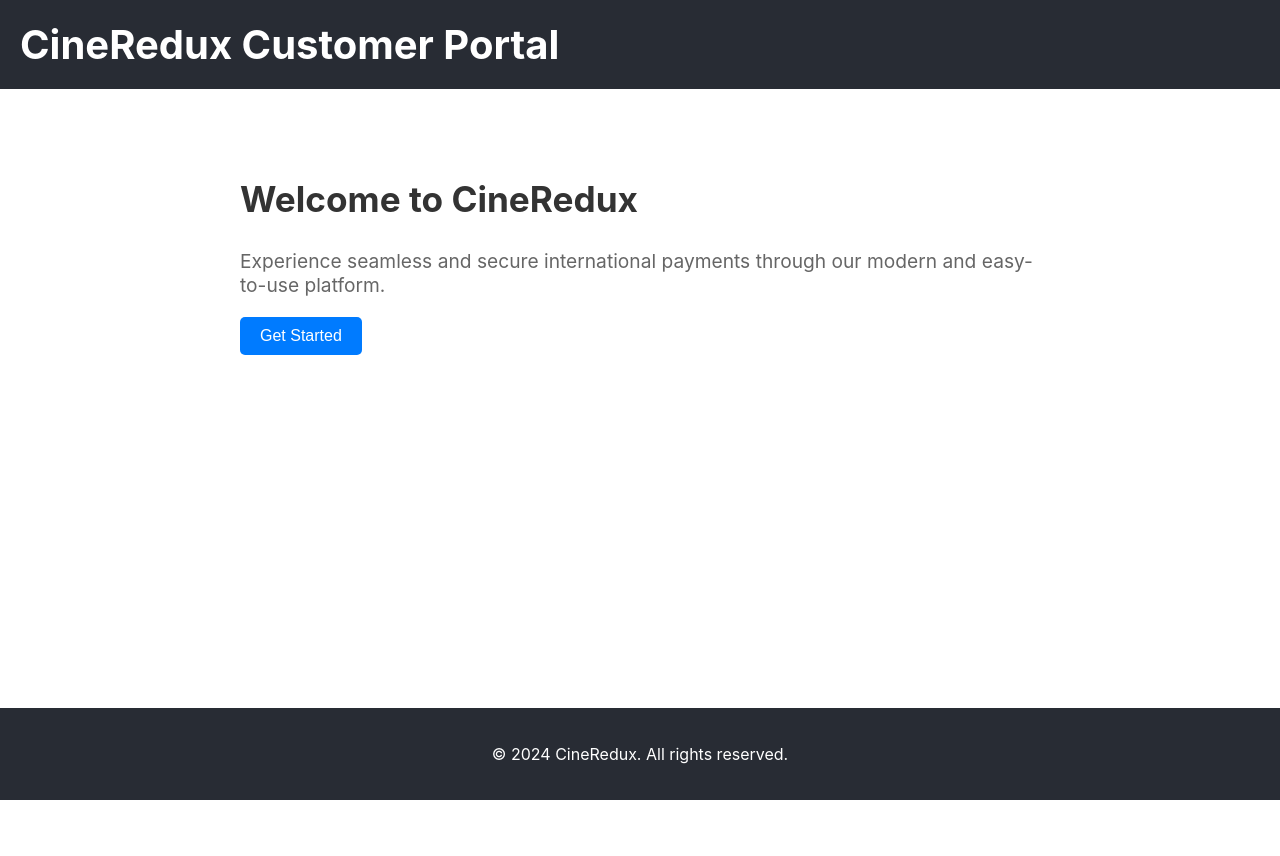
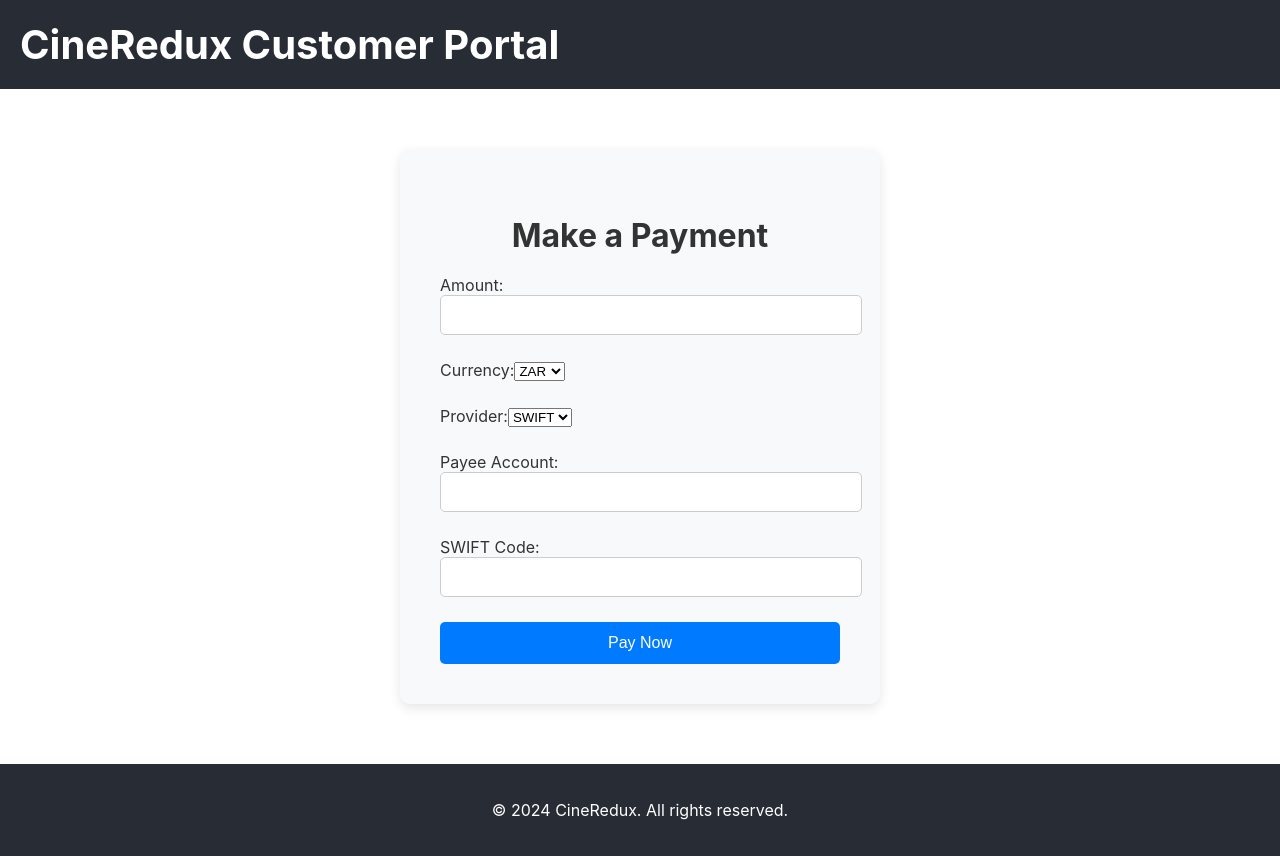
Before and after one commit to CineRedux/CineReduxPortal, a React (Create React App) app in the folder frontend/: page /dashboard in a window 1280 px wide. Before the commit the page ends 800 px from the top, so only its background shows below. Built offline with nearby package versions, Linux system fonts and the light colour scheme.

Commit message:
feat: add frontend components - add Dashboard, Home, Login, Register - update styling - add input whitelisting with regex patterns

```diff
--- a/frontend/package.json
+++ b/frontend/package.json
@@ -6,8 +6,10 @@
     "@testing-library/jest-dom": "^5.17.0",
     "@testing-library/react": "^13.4.0",
     "@testing-library/user-event": "^13.5.0",
+    "axios": "^1.7.7",
     "react": "^18.3.1",
     "react-dom": "^18.3.1",
+    "react-router-dom": "^6.26.2",
     "react-scripts": "5.0.1",
     "web-vitals": "^2.1.4"
   },
--- a/frontend/src/App.js
+++ b/frontend/src/App.js
@@ -1,30 +1,46 @@
 import React from 'react';
+import { BrowserRouter as Router, Routes, Route, useNavigate } from 'react-router-dom';
 import './App.css';
+
+import Home from './components/Home';
+import Register from './components/Register';
+import Login from './components/Login';
+import Dashboard from './components/Dashboard';
 
 function App() {
   return (
+    <Router>
       <div className="App">
         <header className="App-header">
           <nav>
-          <h1>CineRedux Customer Portal</h1>
+            <ClickableH1 />
           </nav>
         </header>
 
         <main>
-        <section className="hero-section">
-          <div className="hero-content">
-            <h2>Welcome to CineRedux</h2>
-            <p>Experience seamless and secure international payments through our modern and easy-to-use platform.</p>
-            <button className="cta-button">Get Started</button>
-          </div>
-        </section>
+          <Routes>
+            <Route path="/" element={<Home />} />
+            <Route path="/register" element={<Register />} />
+            <Route path="/login" element={<Login />} />
+            <Route path="/dashboard" element={<Dashboard />} />
+          </Routes>
         </main>
 
         <footer>
           <p>&copy; {new Date().getFullYear()} CineRedux. All rights reserved.</p>
         </footer>
       </div>
+    </Router>
   );
 }
 
+function ClickableH1() {
+  const navigate = useNavigate();
+
+  return (
+    <h1 onClick={() => navigate('/')} style={{ cursor: 'pointer', userSelect: 'none' }}>
+      CineRedux Customer Portal
+    </h1>
+  );
+}
 export default App;
--- /dev/null
+++ b/frontend/src/components/Dashboard.js
@@ -0,0 +1,97 @@
+import React, { useState } from 'react';
+import axios from 'axios';
+
+function Dashboard() {
+  const [payment, setPayment] = useState({
+    amount: '',
+    currency: 'ZAR',
+    provider: 'SWIFT',
+    payeeAccount: '',
+    swiftCode: ''
+  });
+  const [message, setMessage] = useState('');
+
+  const currencies = ['ZAR', 'USD', 'EUR', 'GBP', 'AUD'];
+
+  const regex = {
+    amount: /^\d+(\.\d{1,2})?$/,
+    currency: /^[A-Z]{3}$/,
+    payeeAccount: /^\d{10,12}$/,
+    swiftCode: /^[A-Z]{6}[A-Z0-9]{2,5}$/
+  };
+
+  const handleChange = (e) => {
+    setPayment({ ...payment, [e.target.name]: e.target.value });
+  };
+
+  const validate = () => {
+    for (let key in payment) {
+      if (!regex[key].test(payment[key])) {
+        setMessage(`Invalid ${key}`);
+        return false;
+      }
+    }
+    return true;
+  };
+
+  const handleSubmit = async (e) => {
+    e.preventDefault();
+    setMessage('');
+
+    if (!validate()) return;
+
+    try {
+      const response = await axios.post('/api/payments/create', payment, { https: true });
+      if (response.data.success) {
+        setMessage('Payment initiated successfully');
+        setPayment({
+          amount: '',
+          currency: 'ZAR',
+          provider: 'SWIFT',
+          payeeAccount: '',
+          swiftCode: ''
+        });
+      }
+    } catch (err) {
+      setMessage(err.response?.data?.message || 'Payment failed');
+    }
+  };
+
+  return (
+    <div className="form-container">
+      <h2>Make a Payment</h2>
+      {message && <p className="message">{message}</p>}
+      <form onSubmit={handleSubmit}>
+        <label>
+          Amount:
+          <input type="text" name="amount" value={payment.amount} onChange={handleChange} required />
+        </label>
+        <label>
+          Currency:
+          <select name="currency" value={payment.currency} onChange={handleChange} required>
+            {currencies.map((currency) => (
+              <option key={currency} value={currency}>{currency}</option>
+            ))}
+          </select>
+        </label>
+        <label>
+          Provider:
+          <select name="provider" value={payment.provider} onChange={handleChange} required>
+            <option value="SWIFT">SWIFT</option>
+          </select>
+        </label>
+        <label>
+          Payee Account:
+          <input type="text" name="payeeAccount" value={payment.payeeAccount} onChange={handleChange} required />
+        </label>
+        <label>
+          SWIFT Code:
+          <input type="text" name="swiftCode" value={payment.swiftCode} onChange={handleChange} required />
+        </label>
+        <button type="submit">Pay Now</button>
+      </form>
+    </div>
+  );
+}
+
+export default Dashboard;
--- /dev/null
+++ b/frontend/src/components/Home.js
@@ -0,0 +1,18 @@
+import React from 'react';
+import { useNavigate } from 'react-router-dom';
+
+function Home() {
+  const navigate = useNavigate();
+
+  return (
+    <section className="hero-section">
+      <div className="hero-content">
+        <h2>Welcome to CineRedux</h2>
+        <p>Experience seamless and secure international payments through our modern and easy-to-use platform.</p>
+        <button className="cta-button" onClick={() => navigate('/register')}>Get Started</button>
+      </div>
+    </section>
+  );
+}
+
+export default Home;
--- /dev/null
+++ b/frontend/src/components/Login.js
@@ -0,0 +1,75 @@
+import React, { useState } from 'react';
+import axios from 'axios';
+import { useNavigate } from 'react-router-dom';
+
+function Login() {
+  const navigate = useNavigate();
+  const [form, setForm] = useState({
+    username: '',
+    accountNumber: '',
+    password: ''
+  });
+  const [error, setError] = useState('');
+
+
+  const regex = {
+    username: /^[A-Za-z0-9_]{3,30}$/,
+    accountNumber: /^\d{10,12}$/,
+    password: /^.{8,}$/
+  };
+
+  const handleChange = (e) => {
+    setForm({ ...form, [e.target.name]: e.target.value });
+  };
+
+  const validate = () => {
+    for (let key in form) {
+      if (!regex[key].test(form[key])) {
+        setError(`Invalid ${key}`);
+        return false;
+      }
+    }
+    return true;
+  };
+
+  const handleSubmit = async (e) => {
+    e.preventDefault();
+    setError('');
+
+    if (!validate()) return;
+
+    try {
+      const response = await axios.post('/api/auth/login', form, { https: true });
+      if (response.data.success) {
+        // Store token or session info as needed
+        navigate('/dashboard');
+      }
+    } catch (err) {
+      setError(err.response?.data?.message || 'Login failed');
+    }
+  };
+
+  return (
+    <div className="form-container">
+      <h2>Login</h2>
+      {error && <p className="error-message">{error}</p>}
+      <form onSubmit={handleSubmit}>
+        <label>
+          Username:
+          <input type="text" name="username" value={form.username} onChange={handleChange} required />
+        </label>
+        <label>
+          Account Number:
+          <input type="text" name="accountNumber" value={form.accountNumber} onChange={handleChange} required />
+        </label>
+        <label>
+          Password:
+          <input type="password" name="password" value={form.password} onChange={handleChange} required />
+        </label>
+        <button type="submit">Login</button>
+      </form>
+    </div>
+  );
+}
+
+export default Login;
--- /dev/null
+++ b/frontend/src/components/Register.js
@@ -0,0 +1,81 @@
+import React, { useState } from 'react';
+import axios from 'axios';
+import './styles/App.css';
+import { useNavigate } from 'react-router-dom';
+
+function Register() {
+  const navigate = useNavigate();
+  const [form, setForm] = useState({
+    fullName: '',
+    idNumber: '',
+    accountNumber: '',
+    password: ''
+  });
+  const [error, setError] = useState('');
+
+
+  const regex = {
+    fullName: /^[A-Za-z\s]{2,50}$/,
+    idNumber: /^\d{13}$/,
+    accountNumber: /^\d{10,12}$/,
+    password: /^(?=.*[A-Z])(?=.*\d)[A-Za-z\d!@#$%^&*()_+[\]{};':"\\|,.<>\/?`~-]{8,}$/
+  };
+
+  const handleChange = (e) => {
+    setForm({ ...form, [e.target.name]: e.target.value });
+  };
+
+  const validate = () => {
+    for (let key in form) {
+      if (!regex[key].test(form[key])) {
+        setError(`Invalid ${key}`);
+        return false;
+      }
+    }
+    return true;
+  };
+
+  const handleSubmit = async (e) => {
+    e.preventDefault();
+    setError('');
+
+    if (!validate()) return;
+
+    try {
+      const response = await axios.post('/api/auth/register', form, { https: true });
+      if (response.data.success) {
+        navigate('/login');
+      }
+    } catch (err) {
+      setError(err.response?.data?.message || 'Registration failed');
+    }
+  };
+
+  return (
+    <div className="form-container">
+      <h2>Register</h2>
+      {error && <p className="error-message">{error}</p>}
+      <form onSubmit={handleSubmit}>
+        <label>
+          Full Name:
+          <input type="text" name="fullName" value={form.fullName} onChange={handleChange} required />
+        </label>
+        <label>
+          ID Number:
+          <input type="text" name="idNumber" value={form.idNumber} onChange={handleChange} required />
+        </label>
+        <label>
+          Account Number:
+          <input type="text" name="accountNumber" value={form.accountNumber} onChange={handleChange} required />
+        </label>
+        <label>
+          Password:
+          <input type="password" name="password" value={form.password} onChange={handleChange} required />
+        </label>
+        <button type="submit">Register</button>
+      </form>
+    </div>
+  );
+}
+
+export default Register;
--- /dev/null
+++ b/frontend/src/components/styles/App.css
@@ -0,0 +1,68 @@
+.form-container {
+    background-color: #f8f9fa;
+    padding: 40px;
+    margin: 0 auto;
+    max-width: 400px;
+    border-radius: 10px;
+    box-shadow: 0 4px 12px rgba(0, 0, 0, 0.1);
+  }
+
+  h2 {
+    font-size: 2rem;
+    color: #333;
+    margin-bottom: 20px;
+    text-align: center;
+  }
+
+  form {
+    display: flex;
+    flex-direction: column;
+    gap: 20px;
+  }
+
+  .form-group {
+    display: flex;
+    flex-direction: column;
+    margin-bottom: 15px;
+  }
+
+  label {
+    font-size: 1rem;
+    color: #333;
+    margin-bottom: 5px;
+  }
+
+  input {
+    width: 100%;
+    padding: 10px;
+    border: 1px solid #ccc;
+    border-radius: 5px;
+    font-size: 1rem;
+    outline: none;
+    transition: border-color 0.3s ease;
+  }
+
+  input:focus {
+    border-color: #007BFF;
+  }
+
+  button {
+    background-color: #007BFF;
+    color: white;
+    padding: 12px;
+    border: none;
+    border-radius: 5px;
+    font-size: 1rem;
+    cursor: pointer;
+    transition: background-color 0.3s ease;
+  }
+
+  button:hover {
+    background-color: #0056b3;
+  }
+
+  .error-message {
+    color: red;
+    font-size: 0.9rem;
+    text-align: center;
+  }
```
Also changed, not shown: 1 other file (tests, documents, lock files or other folders). Lines whose indentation alone changed are shown as unchanged.
